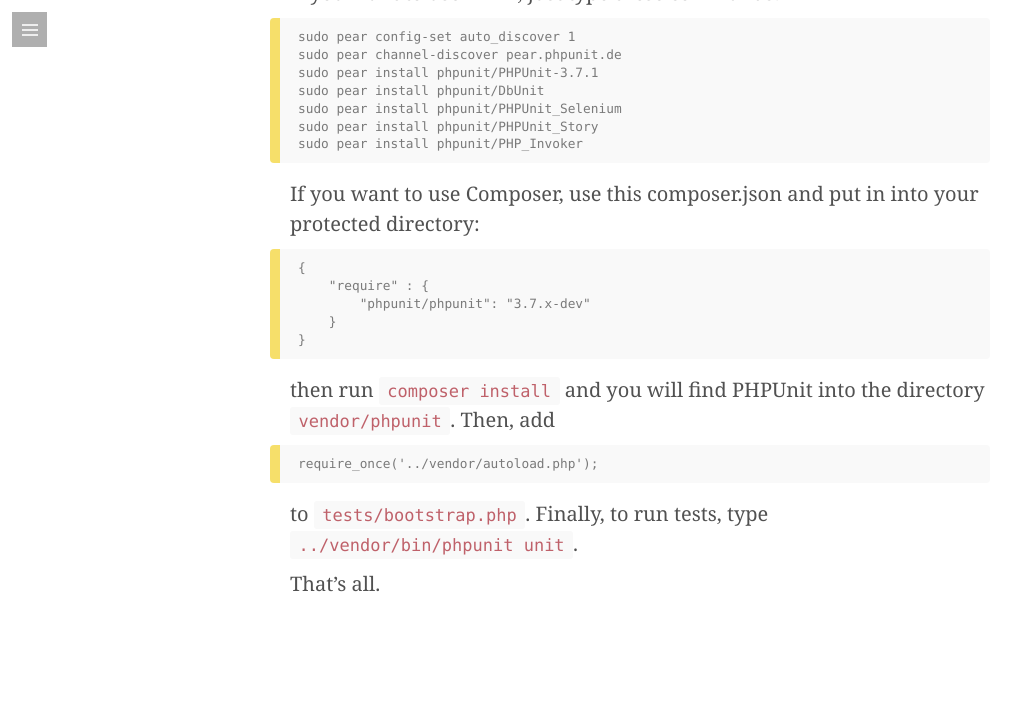
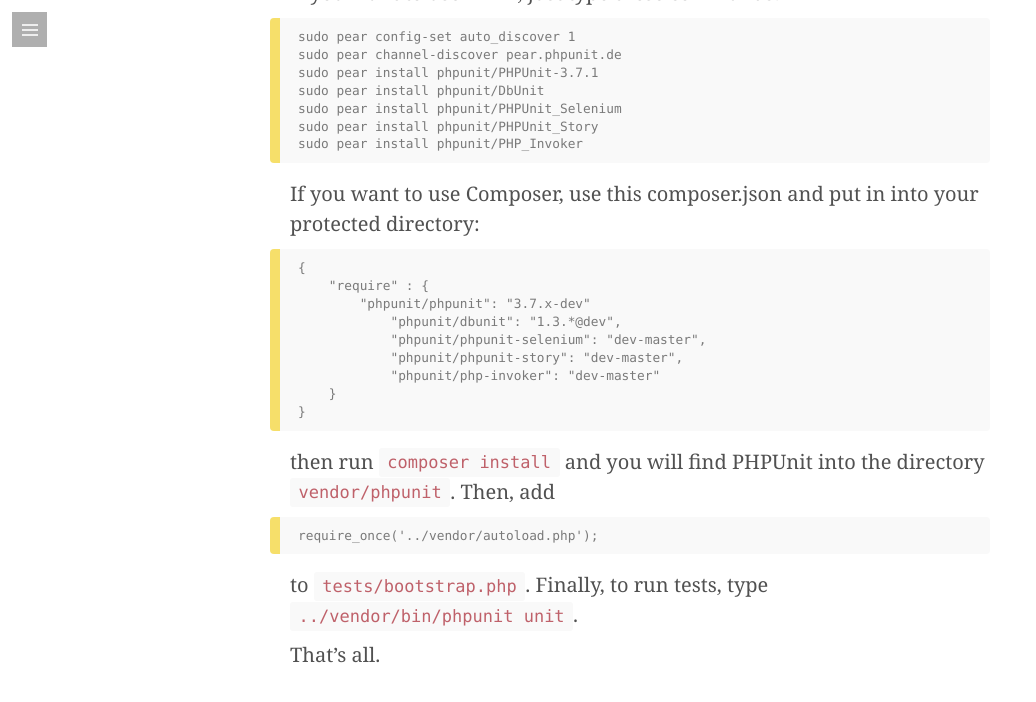
Before and after one commit to davidevernizzi/davidevernizzi.github.io, a Jekyll site: the page built from _posts/2015-01-08-phpunit-yii.markdown, in a window 1280 px wide and 900 px high, scrolled down 1142 px, cut to the strip 0-805 px from the top of the window. Shown: the top 702 px of the strip, without its empty margins (0-1036 px from the left). Built offline with Jekyll 4.4.1, drawn with Linux system fonts in a browser that asks for light colours; some web fonts are replaced; Markdown is read by kramdown in place of the engine named in the settings; comment, search, counter and statistics services are not loaded; some of the changed text lies outside the part shown.

Commit message:
fixed composer.json

````diff
--- a/_posts/2015-01-08-phpunit-yii.markdown
+++ b/_posts/2015-01-08-phpunit-yii.markdown
@@ -30,6 +30,10 @@
 {
     "require" : {
         "phpunit/phpunit": "3.7.x-dev"
+            "phpunit/dbunit": "1.3.*@dev",
+            "phpunit/phpunit-selenium": "dev-master",
+            "phpunit/phpunit-story": "dev-master",
+            "phpunit/php-invoker": "dev-master"
     }
 }
 ```
````
